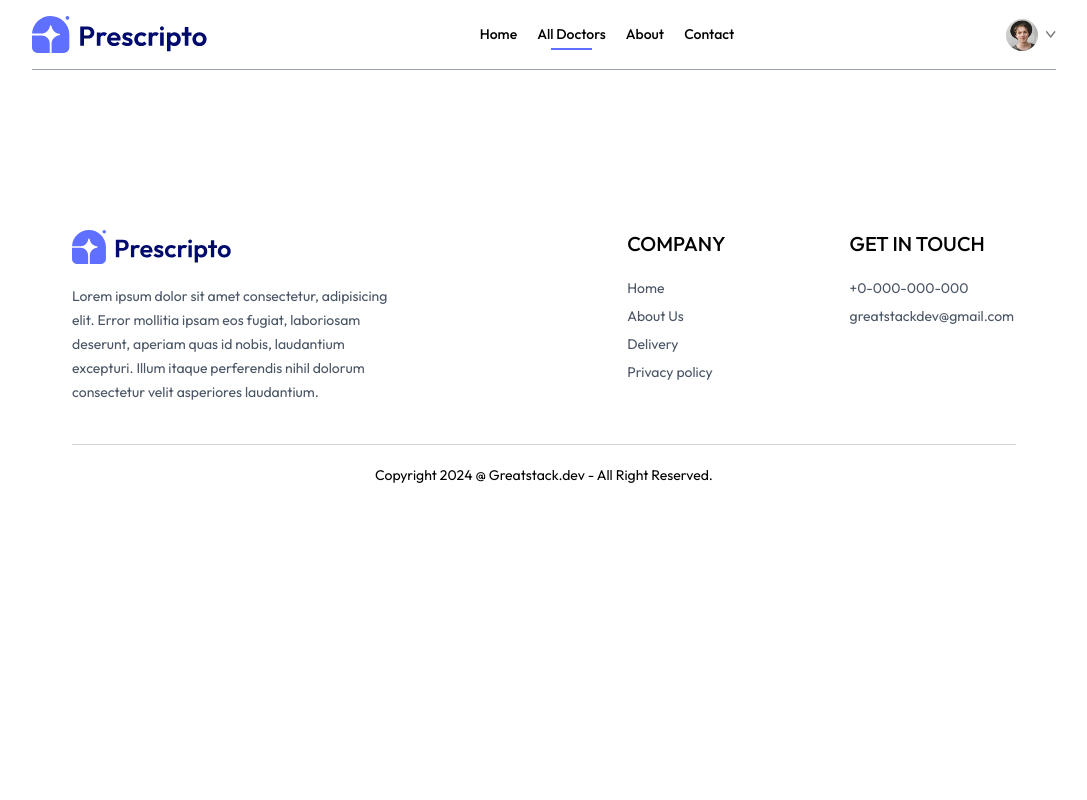
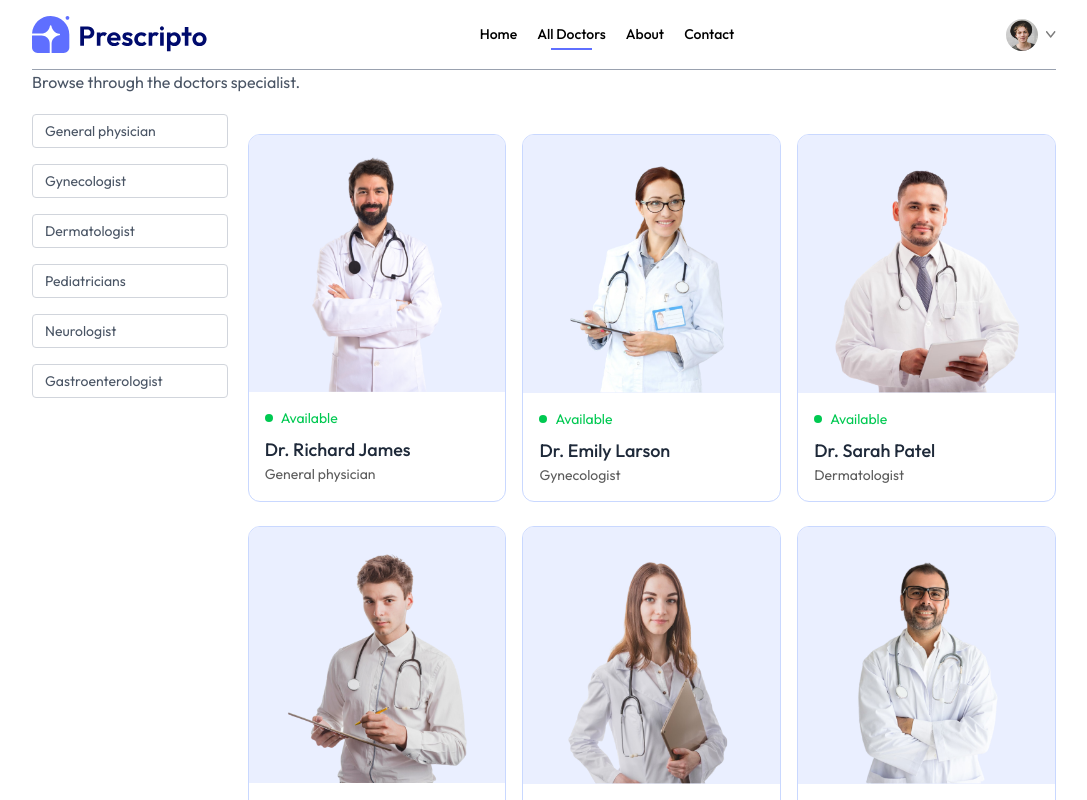
Before and after one commit to Nasim-Khan-Milon/PRESCRIPTO-Online-Doctor-Appointment-System, a React (Vite) app in the folder frontend/: page /doctors in a window 1280 px wide. Shown: the top 800 px of the page, without its empty margins (96-1183 px from the left). Built offline with nearby package versions, Linux system fonts and the light colour scheme.

Commit message:
Add all doctors page

```diff
--- a/frontend/src/components/NavBar.jsx
+++ b/frontend/src/components/NavBar.jsx
@@ -11,7 +11,7 @@
 
   return (
     <div className='flex items-center justify-between text-sm py-4 border-b border-b-gray-400'>
-      <img className='w-44 cursor-pointer' src={assets.logo} alt='' />
+      <img onClick={() => {navigate('/')}} className='w-44 cursor-pointer' src={assets.logo} alt='' />
       <ul className='hidden md:flex items-start gap-5 font-medium'>
         <NavLink to='/'>
           <li className='py-1'>Home</li>
--- a/frontend/src/pages/Doctors.jsx
+++ b/frontend/src/pages/Doctors.jsx
@@ -1,9 +1,76 @@
-import React from 'react'
+import React, { useContext, useEffect, useState } from 'react'
+import { useNavigate, useParams } from 'react-router-dom'
+import { AppContext } from '../context/AppContext'
 
 const Doctors = () => {
+
+  const { speciality } = useParams()
+  // console.log(speciality)
+  const [filterDoc, setFilterDoc] = useState([])
+  const { doctors } = useContext(AppContext)
+  const navigate = useNavigate()
+
+  const applyFilter = () => {
+    if(speciality) {
+      setFilterDoc(doctors.filter(doc => doc.speciality === speciality))
+    } else {
+      setFilterDoc(doctors)
+    }
+  }
+
+  useEffect(() => {
+    applyFilter()
+  }, [doctors, speciality])
+
+
   return (
     <div>
+      <p className='text-gray-600'>Browse through the doctors specialist.</p>
+      <div className='flex flex-col sm:flex-row items-start gap-5 mt-5'>
+        <button className='py-1 px-3 border rounded text-sm  transition-all sm:hidden '>Filters</button>
+        <div className='flex-col gap-4 text-sm text-gray-600 hidden sm:flex '>
+          <p onClick={() => speciality === 'General physician' ? navigate('/doctors') : navigate('/doctors/General physician')} className={`w-[94vw] sm:w-auto pl-3 py-1.5 pr-16 border border-gray-300 rounded transition-all cursor-pointer`}>
+            General physician
+          </p>
+          <p onClick={() => speciality === 'Gynecologist' ? navigate('/doctors') : navigate('/doctors/Gynecologist')} className={`w-[94vw] sm:w-auto pl-3 py-1.5 pr-16 border border-gray-300 rounded transition-all cursor-pointer`}>
+            Gynecologist
+          </p>
+          <p onClick={() => speciality === 'Dermatologist' ? navigate('/doctors') : navigate('/doctors/Dermatologist')} className={`w-[94vw] sm:w-auto pl-3 py-1.5 pr-16 border border-gray-300 rounded transition-all cursor-pointer`}>
+            Dermatologist
+          </p>
+          <p onClick={() => speciality === 'Pediatricians' ? navigate('/doctors') : navigate('/doctors/Pediatricians')} className={`w-[94vw] sm:w-auto pl-3 py-1.5 pr-16 border border-gray-300 rounded transition-all cursor-pointer`}>
+            Pediatricians
+          </p>
+          <p onClick={() => speciality === 'Neurologist' ? navigate('/doctors') : navigate('/doctors/Neurologist')} className={`w-[94vw] sm:w-auto pl-3 py-1.5 pr-16 border border-gray-300 rounded transition-all cursor-pointer`}>
+            Neurologist
+          </p>
+          <p onClick={() => speciality === 'Gastroenterologist' ? navigate('/doctors') : navigate('/doctors/Gastroenterologist')} className={`w-[94vw] sm:w-auto pl-3 py-1.5 pr-16 border border-gray-300 rounded transition-all cursor-pointer`}>
+            Gastroenterologist
+          </p>
+        </div>
+        <div className='w-full grid grid-cols-[repeat(auto-fill,minmax(200px,1fr))] gap-4 gap-y-6 pt-5 px-3 sm:px-0'>
+          {filterDoc.map((item, index) => (
+            <div
+              onClick={() => {navigate(`/appointment/${item._id}`)}}
+              key={index}
+              className='border border-[#C9D8FF] rounded-xl overflow-hidden cursor-pointer hover:-translate-y-2 transition-all duration-500'
+            >
+              <img className='bg-[#EAEFFF] w-full' src={item.image} alt="" />
 
+              <div className='p-4'>
+                <div className='flex items-center gap-2 text-sm text-green-500'>
+                  <p className='w-2 h-2 rounded-full bg-green-500'></p>
+                  <p>Available</p>
+                </div>
+
+                <p className='font-medium text-lg text-gray-800 mt-2'>{item.name}</p>
+                <p className='text-[#5C5C5C] text-sm'>{item.speciality}</p>
+              </div>
+            </div>
+          ))}
+        </div>
+
+      </div>
     </div>
   )
 }
```
